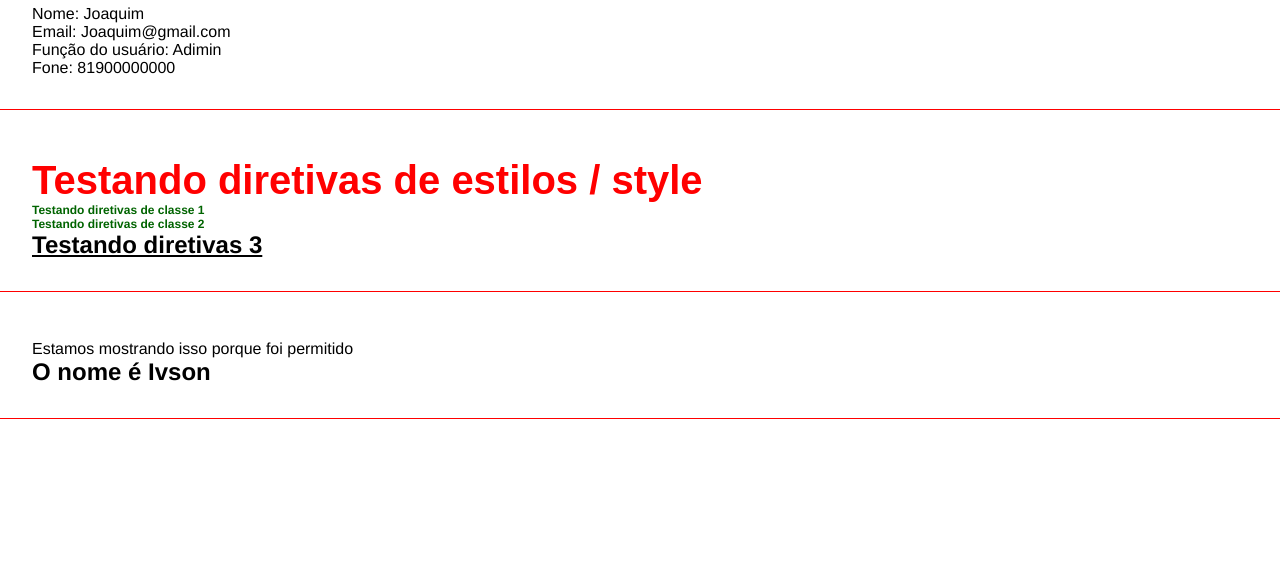
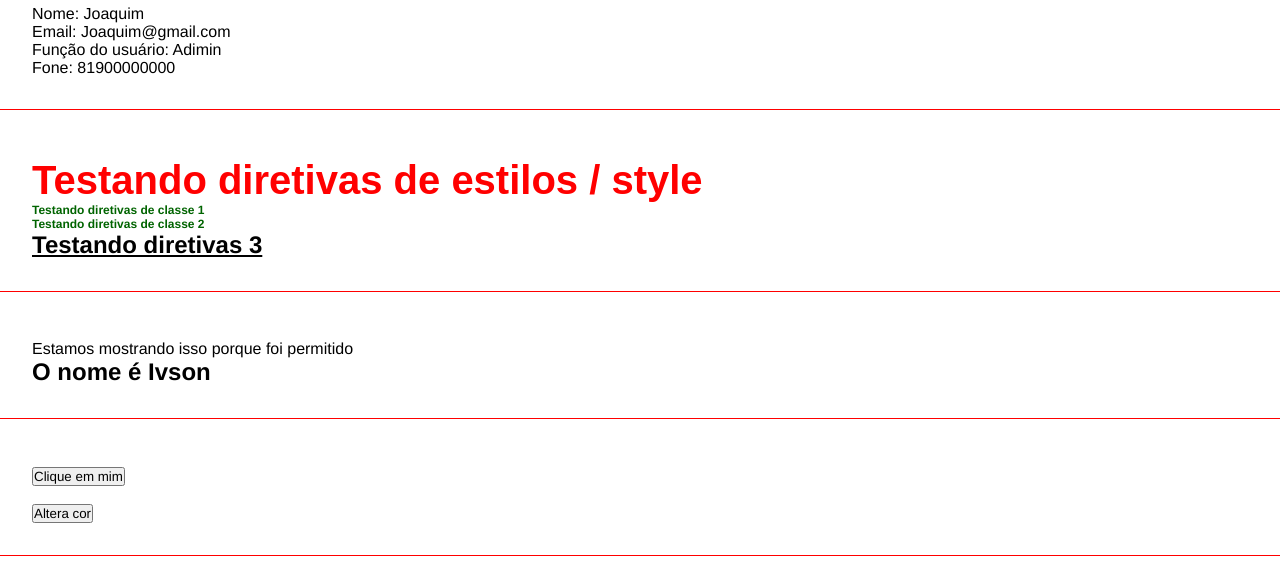
Before and after one commit to ivsonramos/curso-angular, an Angular app: page / in a window 1280 px wide. Shown: the part 548-1110 px from the top of the page. Built offline with nearby package versions, Linux system fonts and the light colour scheme.

Commit message:
:sparkles:Adiciona eventos

```diff
--- a/src/app/app.component.html
+++ b/src/app/app.component.html
@@ -14,3 +14,5 @@
 <app-directives></app-directives>
 
 <app-if-render></app-if-render>
+
+<app-eventos></app-eventos>
--- a/src/app/app.module.ts
+++ b/src/app/app.module.ts
@@ -8,6 +8,7 @@ import { TreinoComponentComponent } from './components/treino-component/treino-c
 import { ParentDataComponent } from './components/parent-data/parent-data.component';
 import { DirectivesComponent } from './components/directives/directives.component';
 import { IfRenderComponent } from './components/if-render/if-render.component';
+import { EventosComponent } from './components/eventos/eventos.component';
 
 @NgModule({
   declarations: [
@@ -16,7 +17,8 @@ import { IfRenderComponent } from './components/if-render/if-render.component';
     TreinoComponentComponent,
     ParentDataComponent,
     DirectivesComponent,
-    IfRenderComponent
+    IfRenderComponent,
+    EventosComponent
   ],
   imports: [
     BrowserModule,
--- /dev/null
+++ b/src/app/components/eventos/eventos.component.html
@@ -0,0 +1,6 @@
+<div class="class">
+  <p *ngIf="show">Exibindo mensagem</p>
+  <button (click)="showMessage()">Clique em mim</button><br><br>
+  <button (click)="mudaCor()">Altera cor</button>
+
+</div>
--- /dev/null
+++ b/src/app/components/eventos/eventos.component.ts
@@ -0,0 +1,27 @@
+import { Component, OnInit } from '@angular/core';
+
+@Component({
+  selector: 'app-eventos',
+  templateUrl: './eventos.component.html',
+  styleUrls: ['./eventos.component.scss']
+})
+export class EventosComponent implements OnInit {
+  show: boolean = false;
+  cor: boolean = false;
+
+  constructor() { }
+
+  ngOnInit(): void {}
+
+  showMessage(): void {
+    this.show = !this.show; // Toggle, é !this.show faz trabalhar sempre com o inverso da situação.
+
+    }
+
+    mudaCor(): void {
+      this.cor = true;
+
+
+    }
+
+}
```
Also changed, not shown: src/app/components/eventos/eventos.component.scss (added), 1 other file (tests, documents, lock files or other folders).
